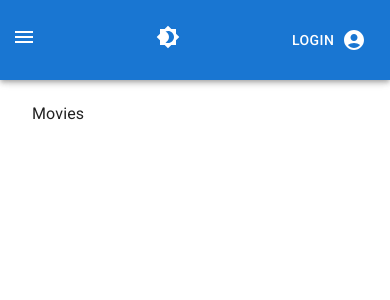
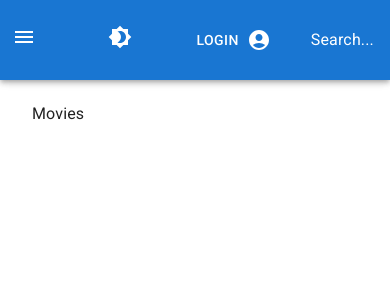
Before and after one commit to JackMwisa/Movie-app-in-react, a React (Vite) app: page / in a window 390 px wide. Shown: the top 300 px of the page. Built offline with nearby package versions, Linux system fonts and the light colour scheme.

Commit message:
Update NavBar.jsx

```diff
--- a/src/components/NavBar/NavBar.jsx
+++ b/src/components/NavBar/NavBar.jsx
@@ -43,7 +43,7 @@ const NavBar = () => {
                         <Brightness4Icon />
                     )}
                 </MenuButton>
-        {!isMobile && "Search Bar Placeholder   "} {/* Replace with actual search bar component */}
+                {!isMobile && "Search Bar Placeholder   "}
                 <div>
                     {!isAuthenticated ? (
                         <Button color="inherit" component={Link} to="/login">
@@ -57,12 +57,14 @@ const NavBar = () => {
                         >
                             {!isMobile && <>My Movies &nbsp;</>}
                             <Avatar
-                  alt="User Avatar"
-                  src="https://via.placeholder.com/40" // Replace with actual user avatar URL
+                                sx={{ width: 30, height: 30 }}
+                                alt="User Profile"
+                                src="https://cdn.pixabay.com/photo/2016/08/08/09/17/avatar-1577909_1280.png" // Replace with actual user avatar URL
                             />
                         </button>
                     )}
                 </div>
+                {isMobile && "Search..."}
 
             </StyledToolbar>
         </AppBar>
```
Lines whose indentation alone changed are shown as unchanged.
